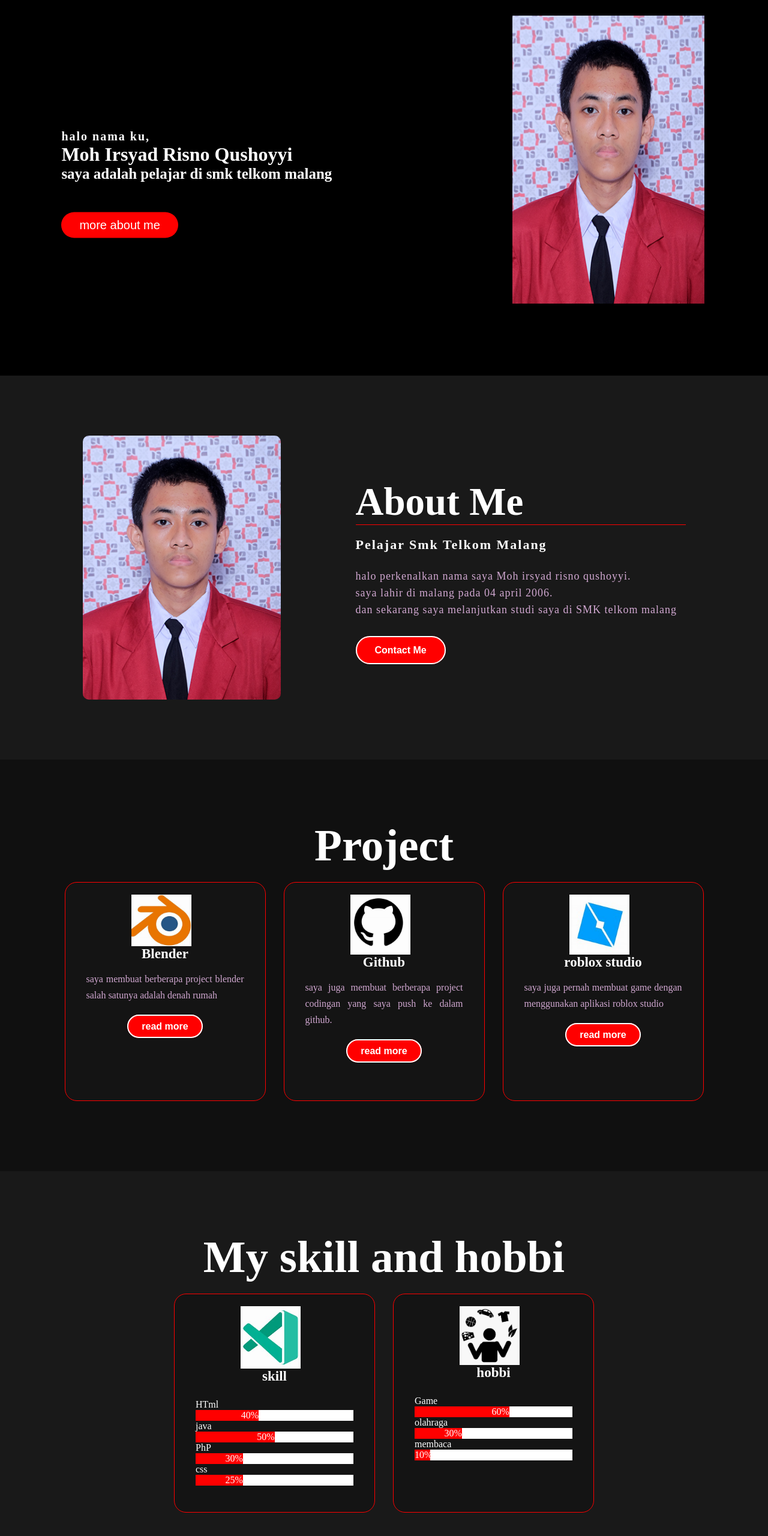
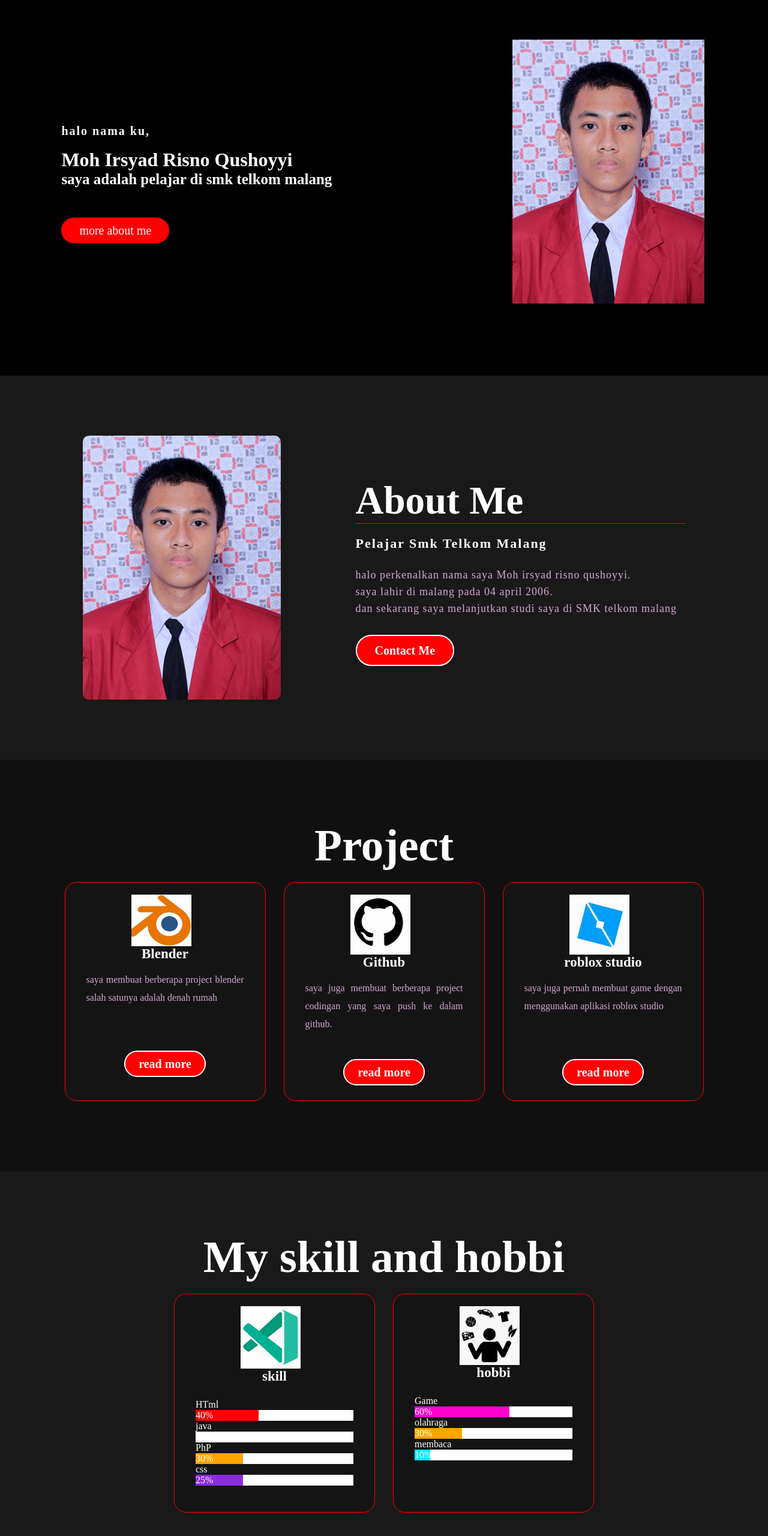
Before and after one commit to 04irsyaD/profile, a plain HTML site: page index.html in a window 1280 px wide. Shown: the part 174-2734 px from the top of the page at 60% size. Drawn offline with Linux system fonts and the light colour scheme.

Commit message:
Update stle.css

```diff
--- a/css/stle.css
+++ b/css/stle.css
@@ -13,18 +13,23 @@
 
 }
 
+b{
+    margin-left: 7vw;
+}
+
+
 
 li, a, button{
-    font-family:Arial, Helvetica, sans-serif;
+    font-family:'Times New Roman', Times, serif;
     font-weight: 500;
-    font-size: 16px;
+    font-size: 20px;
     color: white;
     text-decoration: none;
 
 }
 
 header {
-    width: 1898px;
+    width: 100vw;
     height: 50px;
     background-color: brown;
     display: flex;
@@ -55,11 +60,13 @@ cursor: pointer;
 }
 .nav_links li a h1:hover{
     color: white;
-    background-color:blue;
+    background-color: purple;
+
 }
 button{
-    padding: 9px 25px;
-    background-color:blue;
+    margin-right: 7vw;
+   padding: 7px 50px;
+    background-color:purple;
     border: none;
     border-radius: 50px;
     cursor:pointer;
@@ -69,8 +76,8 @@ button:hover {
     background-color: rgba(0,136,169,0)
 }
 .image {
-    width: 25%;
-    height: 60%;
+    width: 25vw;
+    height: 55vh;
     position: absolute;
     bottom: 15%;
     right: 10px;
@@ -230,12 +237,14 @@ h3{
 .pra p {
     color: #fcfc;
     font-size: 16px;
-    line-height: 27px;
-    margin-bottom: 25px;
+    height: 100px;
+    line-height: 30px;
+    margin-bottom: 40px;
     text-align: justify;
 
 }
 .pra p a{
+
     background-color: red;
     color: white;
     border: 2px solid white;
@@ -263,7 +272,7 @@ h3{
     text-align: left;
 }
 .skill-box {
-    text-align: right;
+    text-align: left;
     width: 100%;
     background-color: white;
 }
@@ -273,28 +282,25 @@ h3{
 }
 .css {
     width: 30%;
-    background-color: red;
+    background-color: blueviolet;
 }
-.java{
-    width: 50%;
-    background-color: red;
-}
+
 
 .php{
     width: 30%;
-    background-color: red;
+    background-color: orange;
 }
 .game{
   width: 60%;
-  background-color: red;
+  background-color: rgb(255, 0, 204);
 }
 .olahraga{
     width: 30%;
-    background-color: red;
+    background-color: rgb(0, 255, 42);
 }
 .baca{
     width: 10%;
-    background-color: red;
+    background-color: rgb(0, 234, 255);
 }
 
 .contact-me {
```
